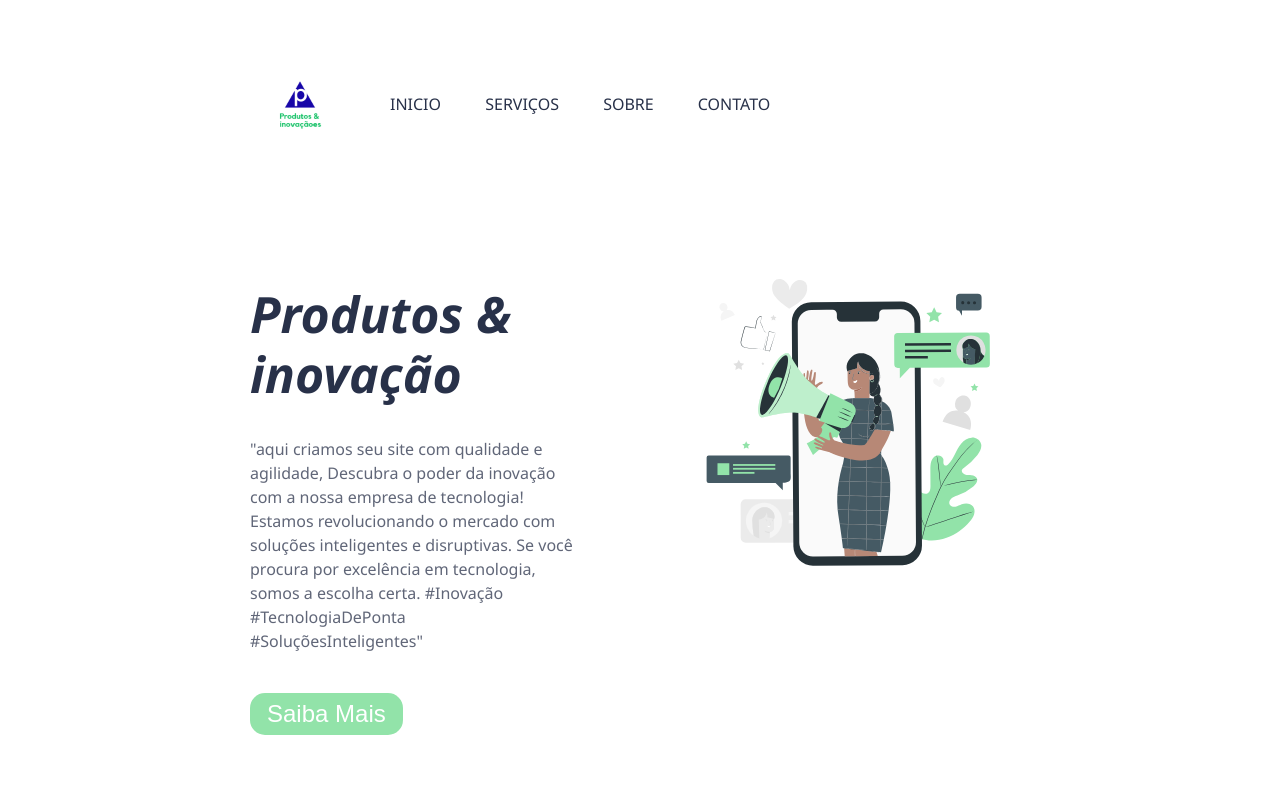
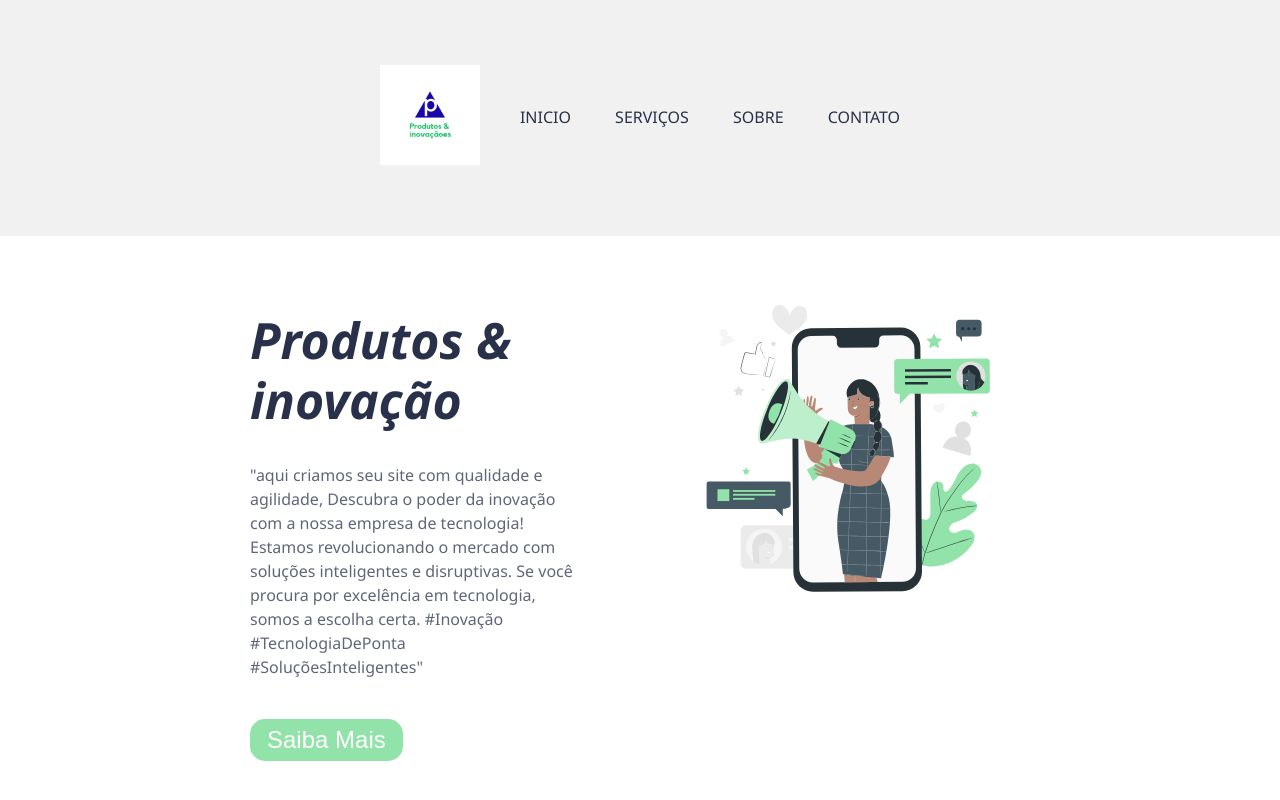
Before and after one commit to Luisfelipeprusch123/Produto---inova--o----landing-page, a plain HTML site: page index.html in a window 1280 px wide. Drawn offline with Linux system fonts and the light colour scheme.

Commit message:
Modificação nas paginas principal e contato

```diff
--- a/Contato.css
+++ b/Contato.css
@@ -1,3 +1,11 @@
+body{
+  margin: 0;
+  padding: 0;
+  line-height: 1.5;
+  font-family: "Segoe UI";
+  color: #283149;
+}
+
 /* Estilos básicos da navbar */
 .navbar {
   display: flex;
@@ -19,6 +27,18 @@
 .nav-links a {
   text-decoration: none;
   color: #333;
+
+}
+
+a{
+  color: #283149;
+  text-decoration: none;
+}
+
+.nav-links a:hover  li {
+  margin-left: 0;
+  width: 100%;
+
 }
 
 /* Estilos do formulário de contato */
@@ -42,4 +62,17 @@ form button {
   padding: 10px 20px;
   border: none;
   cursor: pointer;
+
 }
+
+button:hover{
+  box-shadow: 0 1px 10px 1px rgba(20, 20, 20, 0.486);
+
+}
+
+footer{
+margin: 50px;
+text-align: center;
+color: rgba(73, 73, 73, 0.658);
+
+}
--- a/index.html
+++ b/index.html
@@ -11,7 +11,10 @@
   <nav class="nav">
     <div class="container">
       <div class="row">
-        <img src="/imgs/Logo_empresa.png" height="100px"  alt="Logo">
+        <div class="Logo">
+          <img src="/imgs/Logo_empresa.png" height="100px"  alt="Logo">
+        </div>
+
         <div class="nav-links">
           <a href="/index.html">Inicio<span></span></a>
           <a href="#">Serviços<span></span></a>
--- a/style.css
+++ b/style.css
@@ -5,6 +5,16 @@ body{
   font-family: "Segoe UI";
   color: #283149;
 }
+
+.nav{
+display: flex;
+justify-content: space-between;
+align-items: center;
+background-color: #f1f1f1;
+padding: 10px;
+
+}
+
 
 .container {
   padding: 0 250px;
@@ -102,14 +112,9 @@ button:hover {
 
 }
 
-.logo{
-  display: flex;
-  align-items: center;
+.Logo{
+  font-weight: bold;
 
-}
-
-.logo img{
-  height: 100px;
 }
 
 footer {
```
